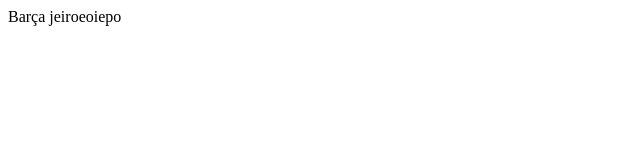
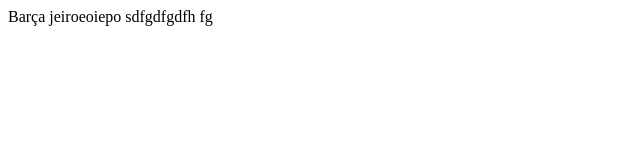
Before and after one commit to AdriAST/ejerciciosProgramacion, a plain HTML site: page index.html in a window 1280 px wide. Shown: the whole page, without its empty margins (0-640 px from the left). Drawn offline with Linux system fonts and the light colour scheme.

Commit message:
Update index.html

```diff
--- a/index.html
+++ b/index.html
@@ -8,5 +8,7 @@
 <body>
     Barça
     jeiroeoiepo
+    sdfgdfgdfh
+    fg
 </body>
 </html>
```
